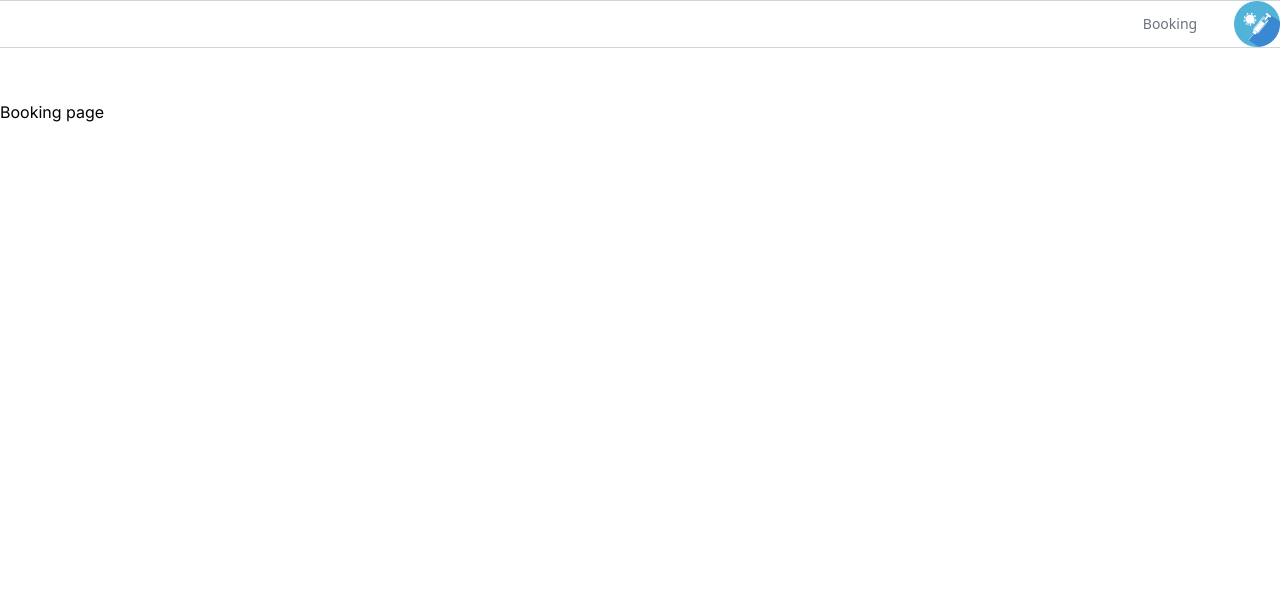
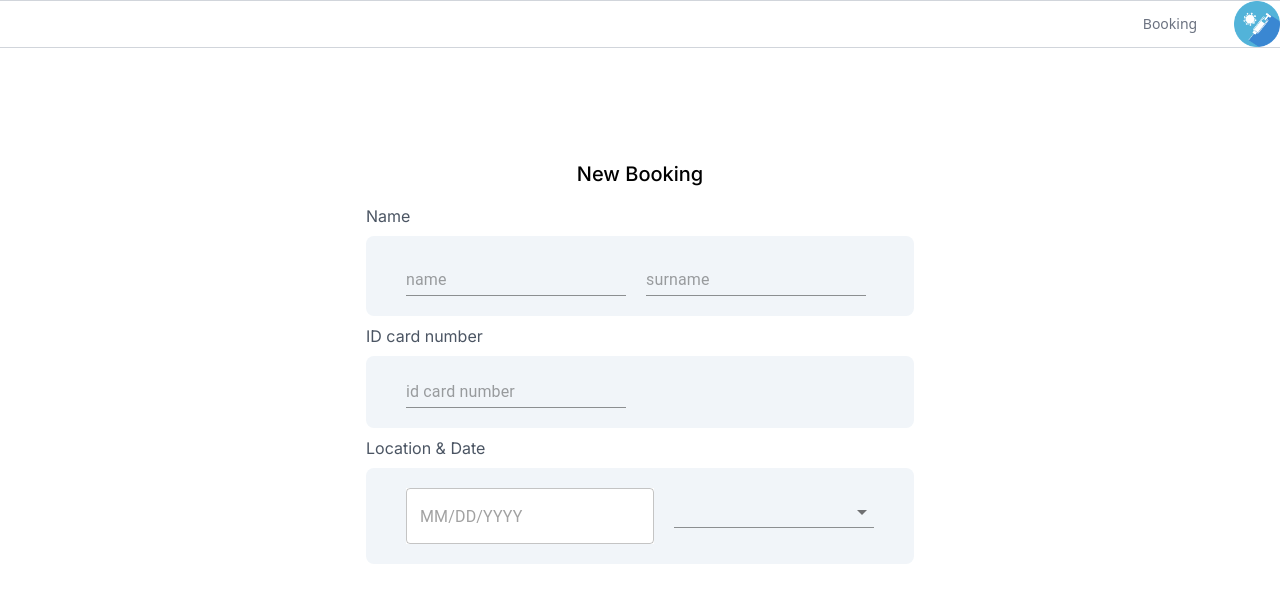
Before and after one commit to pisuttun/dev-prac-2-assignment, a Next.js app in the folder vaccine-book-app/: page /booking in a window 1280 px wide. Shown: the top 602 px of the page. Built offline with nearby package versions, Linux system fonts and the light colour scheme.

Commit message:
assignment 5

```diff
--- a/vaccine-book-app/package.json
+++ b/vaccine-book-app/package.json
@@ -9,9 +9,14 @@
     "lint": "next lint"
   },
   "dependencies": {
+    "@emotion/react": "^11.11.1",
+    "@emotion/styled": "^11.11.0",
+    "@mui/material": "^5.14.8",
+    "@mui/x-date-pickers": "^6.13.0",
     "@types/node": "20.5.1",
     "@types/react": "18.2.20",
     "@types/react-dom": "18.2.7",
+    "dayjs": "^1.11.9",
     "next": "13.4.19",
     "react": "18.2.0",
     "react-dom": "18.2.0",
--- a/vaccine-book-app/src/app/booking/page.tsx
+++ b/vaccine-book-app/src/app/booking/page.tsx
@@ -1,7 +1,22 @@
+import { Input } from "@mui/material";
+import LocationDateReserve from "@/components/LocationDateReserve";
 export default function Booking() {
   return (
-    <main>
-      <div style={{ marginTop: "100px" }}>Booking page</div>
+    <main className="w-[100%] flex flex-col items-center space-y-4 mt-[20vh]">
+      <div className="text-xl font-medium">New Booking</div>
+      <div className="w-fit space-y-2">
+        <div className="text-md text-left text-gray-600">Name</div>
+        <div className="bg-slate-100 rounded-lg space-x-5 space-y-2 w-[100%] px-10 py-5">
+          <Input placeholder="name"/>
+          <Input placeholder="surname"/>
+        </div>
+        <div className="text-md text-left text-gray-600">ID card number</div>
+        <div className="bg-slate-100 rounded-lg space-x-5 space-y-2 w-[100%] px-10 py-5">
+          <Input placeholder="id card number"/>
+        </div>
+        <div className="text-md text-left text-gray-600">Location & Date</div>
+        <LocationDateReserve />
+      </div>
     </main>
   );
 }
--- /dev/null
+++ b/vaccine-book-app/src/components/InteractiveCard.tsx
@@ -0,0 +1,32 @@
+'use client'
+import React from "react";
+
+export default function InteractiveCard({children,title}:{children:React.ReactNode,title:string}){
+  function onSelected(){
+    alert("Select " + title)
+  }
+  function onCardMouseAction(event:React.SyntheticEvent) {
+    if(event.type=='mouseover'){
+      event.currentTarget.classList.remove('bg-white')
+      event.currentTarget.classList.remove('shadow-lg')
+      event.currentTarget.classList.add('bg-neutral-200')
+      event.currentTarget.classList.add('shadow-2xl')
+    }
+    else{
+      event.currentTarget.classList.remove('bg-neutral-200')
+      event.currentTarget.classList.remove('shadow-2xl')
+      event.currentTarget.classList.add('bg-white')
+      event.currentTarget.classList.add('shadow-lg')
+    }
+  }
+
+  return(
+    <div className="w-1/5 h-[300px] rounded-lg shadow-lg"
+    onClick={()=>onSelected()}
+    onMouseOver={(e)=>onCardMouseAction(e)}
+    onMouseOut={(e)=>onCardMouseAction(e)}
+    >
+      {children}
+    </div>
+  )
+}
--- /dev/null
+++ b/vaccine-book-app/src/components/LocationDateReserve.tsx
@@ -0,0 +1,21 @@
+"use client"
+import { DatePicker } from "@mui/x-date-pickers";
+import { LocalizationProvider } from "@mui/x-date-pickers";
+import { AdapterDayjs } from "@mui/x-date-pickers/AdapterDayjs";
+import { Select, MenuItem } from "@mui/material";
+
+export default function LocationDateReserve(){
+  return (
+    <div className="bg-slate-100 rounded-lg space-x-5 space-y-2 w-fit px-10 py-5">
+      <LocalizationProvider dateAdapter={AdapterDayjs}>
+        <DatePicker className="bg-white"/>
+      </LocalizationProvider>
+      <Select variant="standard" name="location" className="h-[2em] w-[200px]">
+        <MenuItem value="Chulalongkorn Hospital">Chulalongkorn Hospital</MenuItem>
+        <MenuItem value="Rajavithi Hospital">Rajavithi Hospital</MenuItem>
+        <MenuItem value="Thammasat University Hospital">Thammasat University Hospital</MenuItem>
+      </Select>
+    </div>
+  )
+
+}
--- a/vaccine-book-app/src/components/ProductCard.tsx
+++ b/vaccine-book-app/src/components/ProductCard.tsx
@@ -1,12 +1,14 @@
 import Image from "next/image";
+import InteractiveCard from "./InteractiveCard";
 
 export default function ProductCard(props: { title: string; imgUrl: string }) {
+
   return (
-    <div className="w-1/5 h-[300px] rounded-lg shadow-lg">
+    <InteractiveCard title={props.title}>
       <div className="w-full h-[60%] relative rounded-t-lg">
         <Image src={props.imgUrl} alt="Pic" fill={true} objectFit="cover" />
       </div>
       <div className="w-full h-[30%] p-[10px] text-black">{props.title}</div>
-    </div>
+    </InteractiveCard>
   );
 }
```
Also changed, not shown: 1 other file (tests, documents, lock files or other folders).
